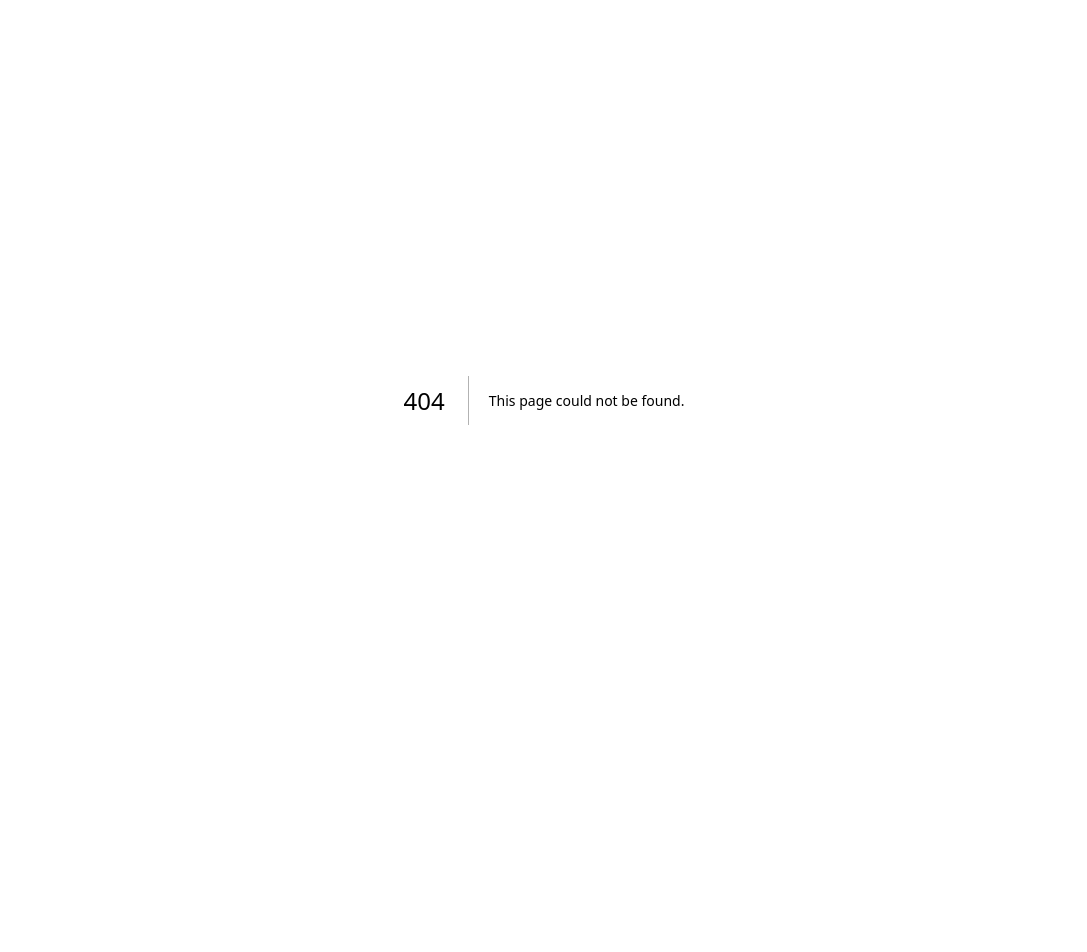
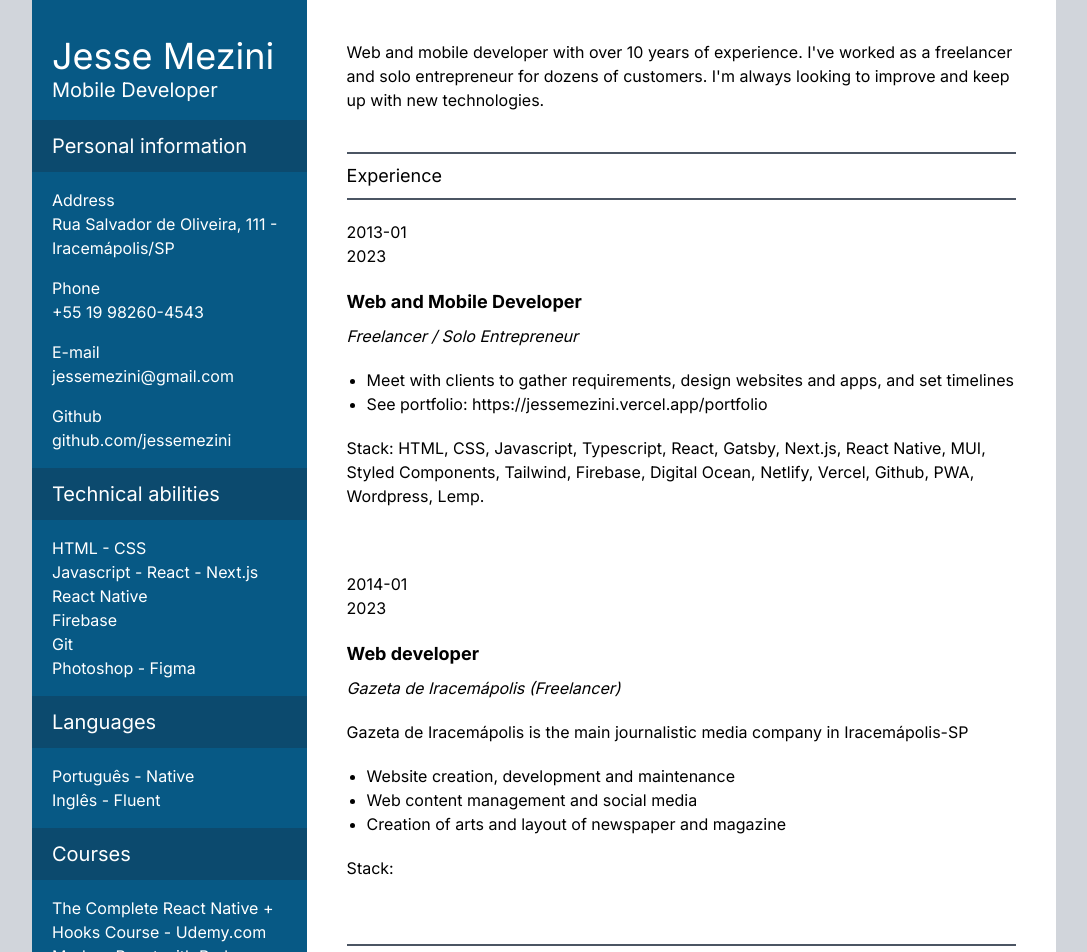
Before and after one commit to jessemezini/jessemezini, a Next.js app: page /resume-english in a window 1280 px wide. Before the commit this address had no page. Shown: the top 952 px of the page, without its empty margins (96-1183 px from the left). Before the commit the page ends 800 px from the top, so only its background shows below. Built offline with nearby package versions, Linux system fonts and the light colour scheme.

Commit message:
added english resume

```diff
--- /dev/null
+++ b/app/resume-english/data.ts
@@ -0,0 +1,97 @@
+export const experience = [
+  {
+    startDate: "2013-01",
+    endDate: "2023",
+    title: "Web and Mobile Developer",
+    desc: "Freelancer / Solo Entrepreneur",
+    list: [
+      "Meet with clients to gather requirements, design websites and apps, and set timelines",
+      "See portfolio: https://jessemezini.vercel.app/portfolio",
+    ],
+    stack:
+      "HTML, CSS, Javascript, Typescript, React, Gatsby, Next.js, React Native, MUI, Styled Components, Tailwind, Firebase, Digital Ocean, Netlify, Vercel, Github, PWA, Wordpress, Lemp.",
+  },
+  {
+    startDate: "2014-01",
+    endDate: "2023",
+    title: "Web developer",
+    desc: "Gazeta de Iracemápolis (Freelancer)",
+    about:
+      "Gazeta de Iracemápolis is the main journalistic media company in Iracemápolis-SP",
+    list: [
+      "Website creation, development and maintenance",
+      "Web content management and social media",
+      "Creation of arts and layout of newspaper and magazine",
+    ],
+    stack: "",
+  },
+];
+
+export const education = [
+  {
+    startDate: "2013",
+    endDate: "2016",
+    title:
+      "Systems Analysis and Development, Faculdade Integrada Einstein de Limeira",
+    list: ["Programming courses, data structures and computer architecture"],
+  },
+];
+
+export const projects = [
+  {
+    startDate: "2015",
+    endDate: "2023",
+    title: "App Ônibus Iracemápolis",
+    desc: "App for users of public transport in Iracemápolis/SP",
+    list: [
+      "Initially developed with Ionic and Angular v1, currently with React Native",
+      "With over 2,400 downloads and an average rating of 4.7 on Google Play",
+    ],
+    stack: "React Native",
+  },
+  {
+    startDate: "2022",
+    endDate: "2023",
+    title: "App Medite em Casa",
+    desc: "Meditation and sleep app made in partnership with the creator of the Meditar para Despertar channel, Fabio Lima, a YouTube channel with more than 680 thousand subscribers. The app is currently not live, content is being added for release. For viewing get in touch, it's on Closed Testing from the Play Store and TestFlight for iOS.",
+    list: [
+      "Powered with React Native Expo",
+      "Management panel built with Typescript, Next.js, Material UI and Firebase",
+      "Meditations organized by categories",
+      "Songs organized by categories",
+      "Meditation of the day by appointment",
+      "Breathing exercises done with Reanimated",
+      "Social Authentication (Facebook, Google and Apple) and by email and password",
+      "Signing payments with Revenue Cat",
+    ],
+    stack:
+      "React Native, Expo, Typescript, RN Paper, Firebase, Zustand, React Hook Form, Next.js, Revenue Cat, Firebase Analytics e Crashlytics.",
+  },
+  {
+    startDate: "2023",
+    endDate: "",
+    title: "App Cali Places",
+    desc: "App to find places to practice calisthenics",
+    list: [
+      "Device location to display nearby places",
+      "Add new location by searching the city and repositioning the marker on the map",
+      "Social login with Google and Apple",
+    ],
+    stack:
+      "React Native, Expo, Typescript, NativeWind, Firebase, Firebase Emulator, React Hook Form, RN Maps, Expo Router.",
+  },
+  {
+    startDate: "2021",
+    endDate: "",
+    title: "WebSite Dangelo Corretor",
+    desc: "Realtor website Dangelo Olivatto",
+    list: [
+      "Management panel powered by React and Firebase",
+      "Drag and drop option to rearrange property photo gallery",
+      "Front end developed using Next.js",
+      "Property filter by type, city, neighborhood and search by code",
+    ],
+    stack:
+      "Create React app, Next.js, Material UI, React Hook Form, React DnD, Firebase Typescript.",
+  },
+];
--- /dev/null
+++ b/app/resume-english/page.tsx
@@ -0,0 +1,170 @@
+import { experience, education, projects } from "./data";
+
+const AsideContainer = ({ children }: { children: React.ReactNode }) => (
+  <div className="px-5 my-4">{children}</div>
+);
+
+const AsideTitle = ({ text }: { text: string }) => (
+  <div className="bg-sky-900 px-5 py-3">
+    <h2 className="text-xl">{text}</h2>
+  </div>
+);
+
+const Separator = () => <div className="h-4" />;
+
+const SectionTitle = ({ text }: { text: string }) => (
+  <h2 className="border-t-2 border-b-2 border-gray-600 text-lg py-2 mt-10 mb-5">
+    {text}
+  </h2>
+);
+
+export default function Resume() {
+  return (
+    <div className="dark:bg-gray-900 bg-gray-300">
+      <main className="flex flex-col md:flex-row max-w-5xl mx-auto dark:bg-black bg-white">
+        <aside className="bg-sky-800 text-white py-5 basis-full">
+          <AsideContainer>
+            <h1 className="text-4xl">Jesse Mezini</h1>
+            <h2 className="text-xl">Mobile Developer</h2>
+          </AsideContainer>
+
+          <AsideTitle text="Personal information" />
+
+          <AsideContainer>
+            <p>Address</p>
+            <p>Rua Salvador de Oliveira, 111 - Iracemápolis/SP</p>
+
+            <Separator />
+
+            <p>Phone</p>
+            <p>+55 19 98260-4543</p>
+
+            <Separator />
+
+            <p>E-mail</p>
+            <p>jessemezini@gmail.com</p>
+
+            <Separator />
+
+            <p>Github</p>
+            <a href="https://github.com/jessemezini">github.com/jessemezini</a>
+          </AsideContainer>
+
+          <AsideTitle text="Technical abilities" />
+
+          <AsideContainer>
+            <p>HTML - CSS</p>
+            <p>Javascript - React - Next.js</p>
+            <p>React Native</p>
+            <p>Firebase</p>
+            <p>Git</p>
+            <p>Photoshop - Figma</p>
+          </AsideContainer>
+
+          <AsideTitle text="Languages" />
+
+          <AsideContainer>
+            <p>Português - Native</p>
+            <p>Inglês - Fluent</p>
+          </AsideContainer>
+
+          <AsideTitle text="Courses" />
+
+          <AsideContainer>
+            <p>The Complete React Native + Hooks Course - Udemy.com</p>
+            <p>Modern React with Redux - Udemy.com</p>
+            <p>Advanced React and Redux - Udemy.com</p>
+            <p>React Testing with Jest and Enzyme - Udemy.com</p>
+            <p>
+              Other courses: es6.io, codecademy.com, egghead.io, coursera.org..
+            </p>
+          </AsideContainer>
+        </aside>
+
+        <section className="mx-5 md:mx-10 pt-5 md:pt-10 pb-5">
+          <header>
+            <p>
+              Web and mobile developer with over 10 years of experience.
+              I&apos;ve worked as a freelancer and solo entrepreneur for dozens
+              of customers. I&apos;m always looking to improve and keep up with
+              new technologies.
+            </p>
+          </header>
+
+          <section>
+            <SectionTitle text="Experience" />
+
+            {experience.map((item, i) => (
+              <article key={i} className="mb-16">
+                <p className="my-5">
+                  {item.startDate} <br /> {item.endDate}
+                </p>
+
+                <div>
+                  <h3 className="mb-2 font-bold text-lg">{item.title}</h3>
+                  <p className="italic mb-5">{item.desc}</p>
+                  <p className="mb-5">{item.about}</p>
+
+                  <ul className="list-disc pl-5 mb-5">
+                    {item.list.map((listItem, i) => (
+                      <li key={i}>{listItem}</li>
+                    ))}
+                  </ul>
+
+                  <p>Stack: {item.stack}</p>
+                </div>
+              </article>
+            ))}
+          </section>
+
+          <section>
+            <SectionTitle text="Education" />
+
+            {education.map((item, i) => (
+              <article key={i} className="mb-16">
+                <p className="my-5">
+                  {item.startDate} <br /> {item.endDate}
+                </p>
+
+                <div>
+                  <h3 className="mb-2 font-bold text-lg">{item.title}</h3>
+
+                  <ul className="list-disc pl-5 mb-5">
+                    {item.list.map((listItem, i) => (
+                      <li key={i}>{listItem}</li>
+                    ))}
+                  </ul>
+                </div>
+              </article>
+            ))}
+          </section>
+
+          <section>
+            <SectionTitle text="Projects" />
+
+            {projects.map((item, i) => (
+              <article key={i} className="mb-16">
+                <p className="my-5">
+                  {item.startDate} <br /> {item.endDate}
+                </p>
+
+                <div>
+                  <h3 className="mb-2 font-bold text-lg">{item.title}</h3>
+                  <p className="italic mb-5">{item.desc}</p>
+
+                  <ul className="list-disc pl-5 mb-5">
+                    {item.list.map((listItem, i) => (
+                      <li key={i}>{listItem}</li>
+                    ))}
+                  </ul>
+
+                  <p>Stack: {item.stack}</p>
+                </div>
+              </article>
+            ))}
+          </section>
+        </section>
+      </main>
+    </div>
+  );
+}
```
